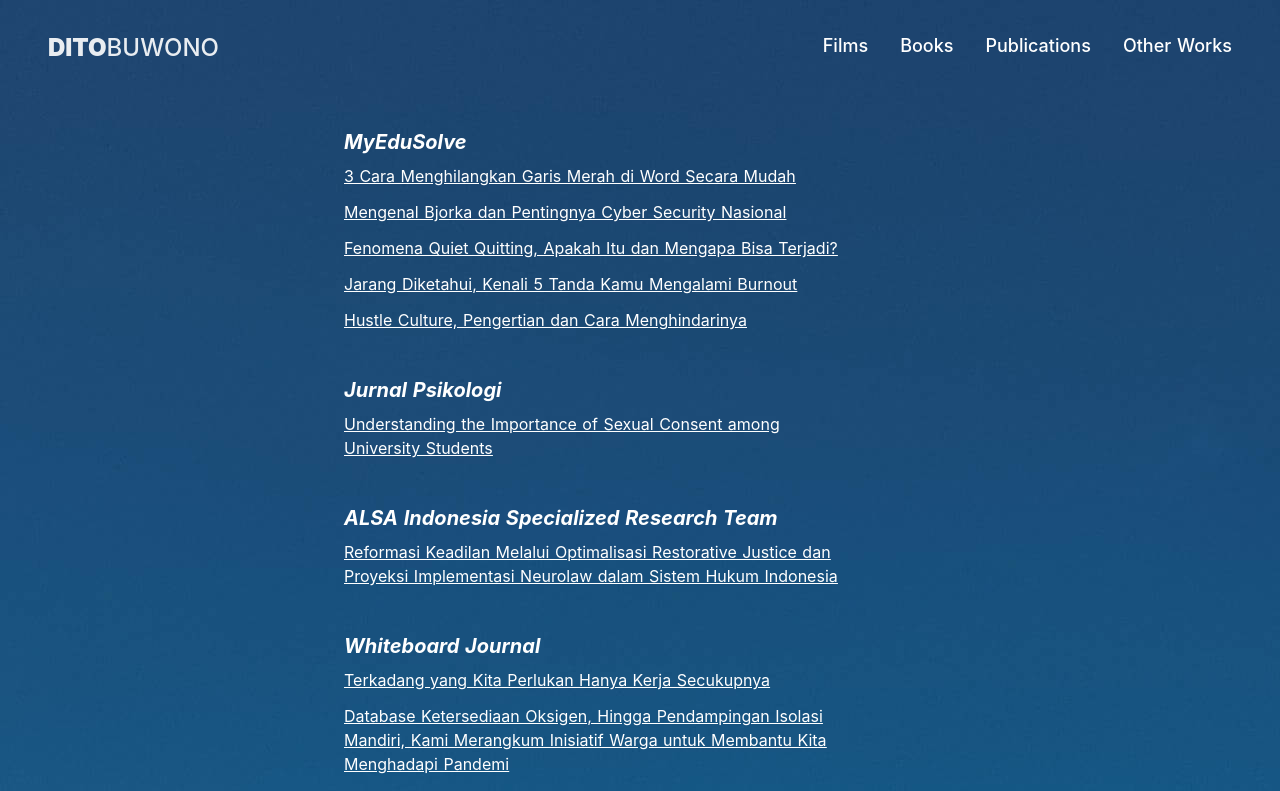
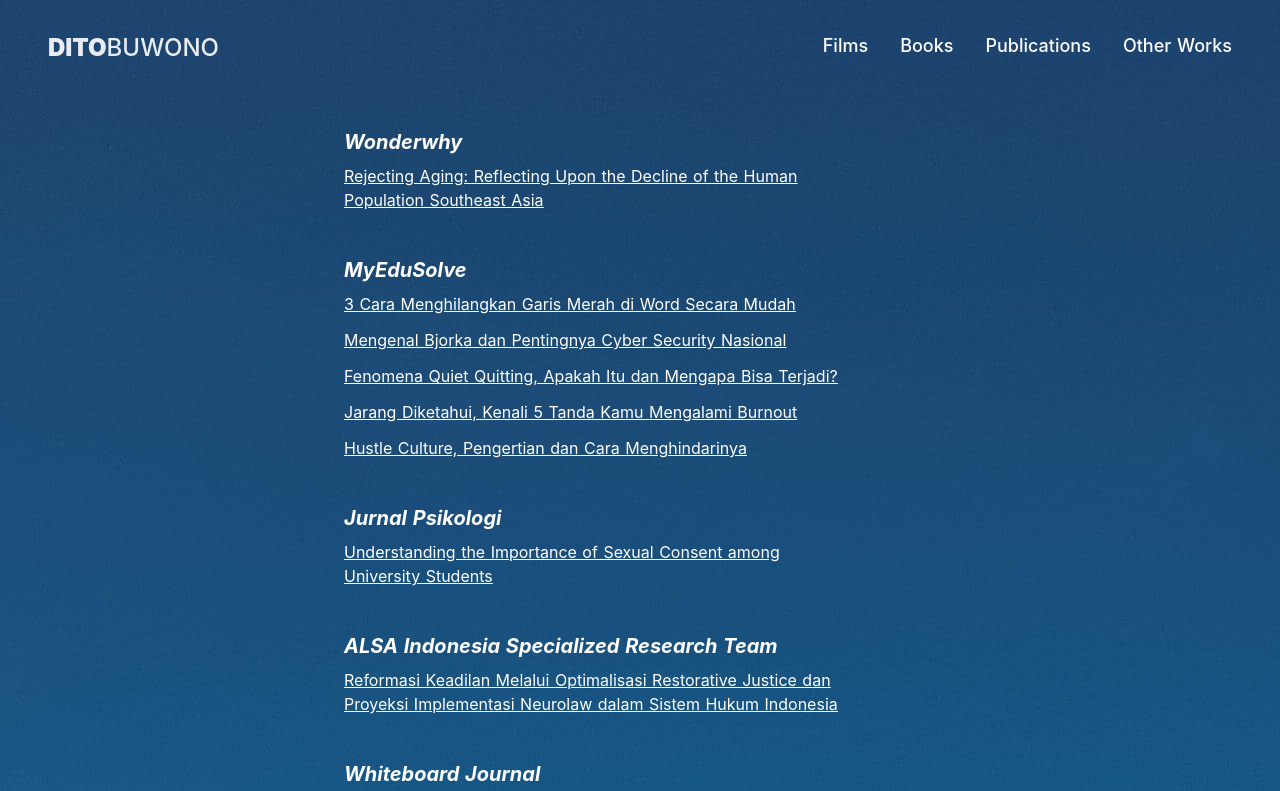
Before and after one commit to andikawilliam/ditobuwono-nuxt, a Nuxt app: page /Publications in a window 1280 px wide. Shown: the top 791 px of the page. Built offline with nearby package versions, Linux system fonts and the light colour scheme.

Commit message:
Update Publications.vue

```diff
--- a/pages/Publications.vue
+++ b/pages/Publications.vue
@@ -37,6 +37,17 @@
   data() {
     return {
       publishers: [
+      {
+          id: 6,
+          name: "Wonderwhy",
+          articles: [
+            {
+              title:
+                "Rejecting Aging: Reflecting Upon the Decline of the Human Population Southeast Asia",
+              link: "https://www.wonderwhysea.com/detail/rejecting-aging-reflecting-upon-the-decline-of-the-human-population?utm_campaign=later-linkinbio-wonderwhysea&utm_content=later-37295462&utm_medium=social&utm_source=linkin.bio",
+            },
+          ],
+        },
        {
           id: 5,
           name: "MyEduSolve",
```
